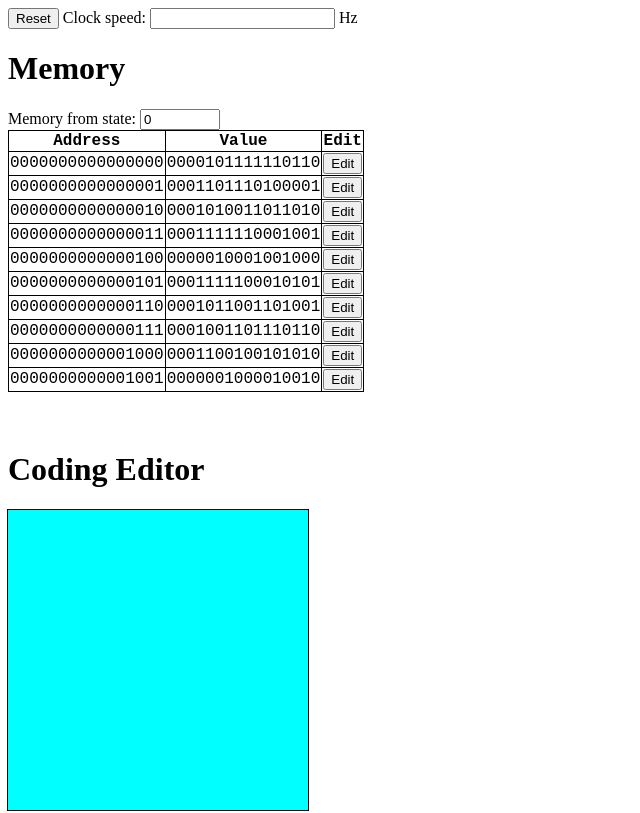
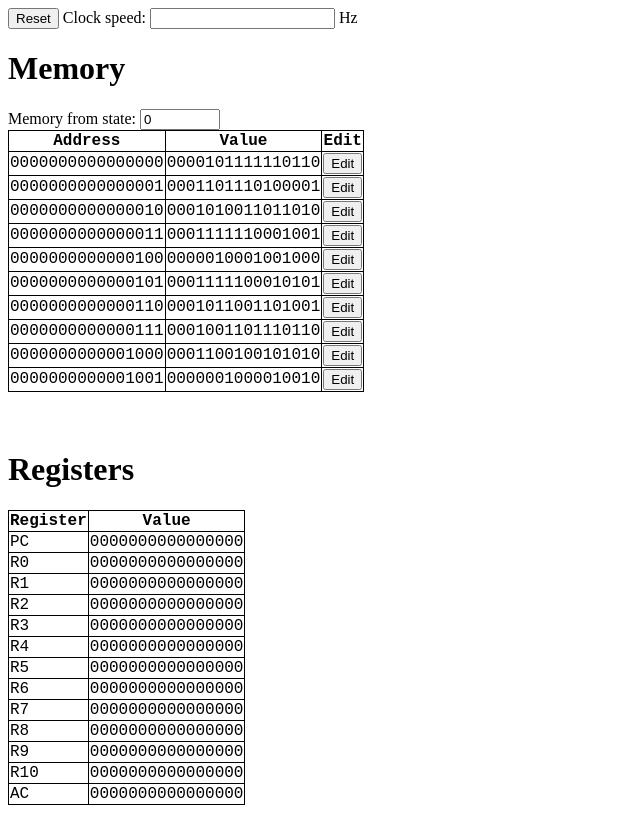
Before and after one commit to horenso/micro16, a Vue app: page / in a window 1280 px wide. Shown: the top 813 px of the page, without its empty margins (0-640 px from the left). Built offline with nearby package versions, Linux system fonts and the light colour scheme.

Commit message:
Display registers by name.

```diff
--- a/src/App.vue
+++ b/src/App.vue
@@ -1,12 +1,14 @@
 <script setup lang="ts">
 import Toolbar from "./components/Toolbar.vue";
 import Memory from "./components/Memory.vue";
+import Registers from "./components/Registers.vue";
 import CodeEditor from "./components/CodeEditor.vue";
 </script>
 
 <template>
   <Toolbar />
   <Memory />
+  <Registers />
   <CodeEditor />
 </template>
 
--- a/src/components/Registers.vue
+++ b/src/components/Registers.vue
@@ -1,22 +1,37 @@
 <script setup lang="ts">
-import { ref } from 'vue';
+import { ref } from "vue";
+import { padded } from "../service/formatting";
 
-const registers = ref(new Int16Array(16));
+const REGISTER_NAMES = [
+  "PC",
+  "R0",
+  "R1",
+  "R2",
+  "R3",
+  "R4",
+  "R5",
+  "R6",
+  "R7",
+  "R8",
+  "R9",
+  "R10",
+  "AC",
+];
+const REGISTER_COUNT = REGISTER_NAMES.length;
 
+const registers = ref(new Int16Array(REGISTER_COUNT));
 </script>
 
 <template>
-    <h1>Memory</h1>
+  <h1>Registers</h1>
   <table>
     <tr>
-            <th>Address</th>
+      <th>Register</th>
       <th>Value</th>
-            <th>Edit</th>
     </tr>
-        <tr v-for="(number, index) in memory">
-            <td>{{ padded(index, 2) }}</td>
-            <td>{{ padded(number, 2) }}</td>
-            <td><button>Edit</button></td>
+    <tr v-for="(number, index) in registers">
+      <td>{{ REGISTER_NAMES[index] }}</td>
+      <td>{{ padded(number, 2, 16) }}</td>
     </tr>
   </table>
 </template>
@@ -27,5 +42,6 @@ th,
 td {
   border: 1px solid black;
   border-collapse: collapse;
+  font-family: "Courier New", monospace;
 }
 </style>
```
Lines whose indentation alone changed are shown as unchanged.
